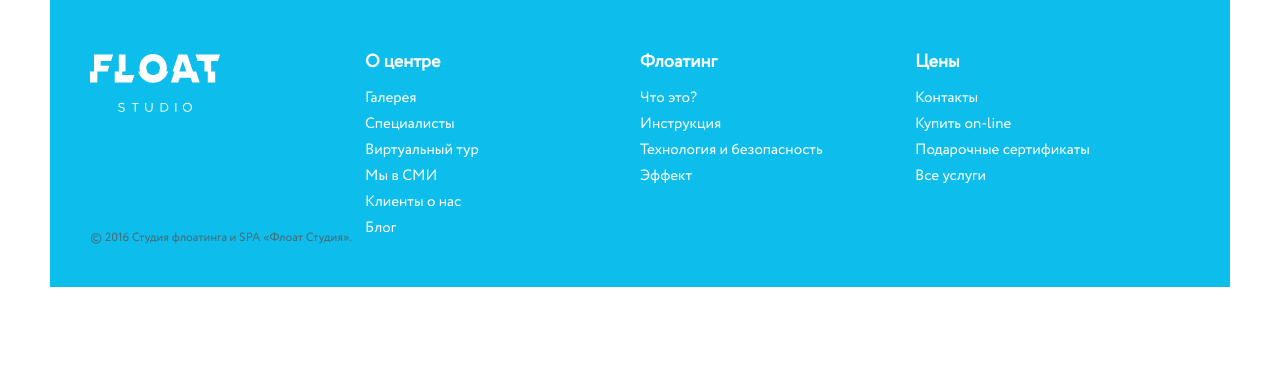
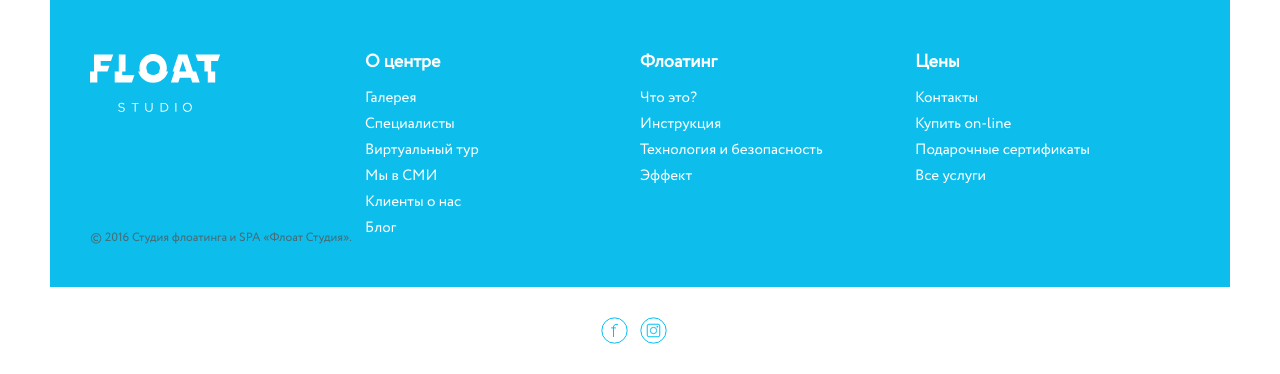
Before and after one commit to diman-u/first, a PHP site: page / in a window 1280 px wide. Shown: the part 5875-6249 px from the top of the page. Before the commit the page ends 6162 px from the top, so only its background shows below. Run offline with PHP 8.4, Linux system fonts and the light colour scheme; some libraries are stand-ins or nearby versions; some web fonts are replaced.

Commit message:
changes 23.03 map

```diff
--- a/css/custom.css
+++ b/css/custom.css
@@ -473,6 +473,11 @@ header {
 .instagram:hover {
     background-image: url(../img/icon_insta_hover.svg);
 }
+.soc-bottom {
+    display: flex;
+    justify-content: center;
+    margin-bottom: 30px;
+}
 @media only screen and (max-width: 1230px) {
     .gift {
         width:27px;
@@ -726,12 +731,22 @@ footer .block-1 {
 
 
             /* Menu */
+.menu-items a:link {
+    font-size: 22px;
+    line-height: 30px;
+}
+.items-lg a:link{
+    font-size: 30px;
+    line-height: 50px;
+}
+.items-lg ul li a:link {
+    color: 3f3f40;
+}
+
 .menu-items a:link,
 .menu-items a:visited,
 .menu-items a:hover,
 .menu-items a:active {
-    font-size: 22px;
-    line-height: 30px;
     background: none;
     color: #55c2f0;
 }
@@ -753,7 +768,7 @@ footer .block-1 {
     text-decoration: underline;
 }
 .open-menu .mega-menu {
-    margin-top: 50px;
+    margin-top: 115px;
 }
 .mega-menu .first-block {
     margin-bottom: 30px;
--- a/index.html
+++ b/index.html
@@ -21,8 +21,8 @@
     <div class="header-holder">
         <nav class="left" id="header-left">
             <a class="menu" href="#" ></a>
-            <a class="facebook soc-icon" href="#" id="facebook"></a>
-            <a class="instagram soc-icon" href="#" id="instagram"></a>
+            <a class="facebook" href="#" id="facebook"></a>
+            <a class="instagram" href="#" id="instagram"></a>
             <a class="gift" href="#" id="gift">Подарочные сертификаты</a>
         </nav>
         <div class="logo"><img src="img/logo_main.svg"/></div>
@@ -43,7 +43,7 @@
             <div class="row">
                 <div class="col-xs-12 col-md-5 first-block">
                     <ul class="main-menu-links">
-                        <li class="menu-items"><a href="#">Wellness</a>
+                        <li class="menu-items items-lg"><a href="#">Wellness</a>
                             <ul style="display:none;">
                                 <li><a href="#">Релаксация и восстановление</a></li>
                                 <li><a href="#">Здоровая беременность</a></li>
@@ -91,13 +91,9 @@
                                 <li class="menu-items"><a href="#">Контакты</a>
                                 <li class="menu-items"><a href="#">Купить on-line</a>
                                 <li class="menu-items-img"> <img src="img/gift_image.png"></li>
-                                <li class="contacts-open-menu">
-                                    <a class="metro" href="#">Новокузнецкая</a>
-                                    <a class="map" href="#">Как нас найти</a>
-                                    <a class="buy" href="#">Купить</a>
-                                    <img src="img/bankcards.png" style="width:168px;height:44px;margin-top:10px;"/>
-                                </li>
+
                             </ul>
+                            <img src="img/bankcards.png" style="width:168px;height:44px;margin-top:10px;"/>
                         </div>
                     </div>
                 </div>
@@ -287,7 +283,7 @@
         <div class="col-xs-12 col-md-12 wide-card nobg" >
             <!--img src="img/yandexmap.jpg" style="max-width:100%;" /-->
     			<span id="map"></span>
-                <script charset="utf-8" type="text/javascript" src="https://api-maps.yandex.ru/services/constructor/1.0/js/?sid=ccztXHKlrrR27L-bPHXTXxDZCbSuEcHG&amp;width=100%&amp;height=600&amp;lang=ru_UA&amp;sourceType=constructor"></script>             </div>
+
          </div>
         <div class="row">
             <div class="col-xs-12 col-md-4 wide-card nobg contacts">
@@ -358,6 +354,11 @@
                </div>-->
     </footer>
 
+    <div class="soc-bottom">
+        <a class="facebook" href="#"></a>
+        <a class="instagram" href="#"></a>
+    </div>
+
     </div>
     <script src="https://ajax.googleapis.com/ajax/libs/jquery/3.1.1/jquery.min.js"></script>
     <script src="js/bootstrap.js"></script>
```
